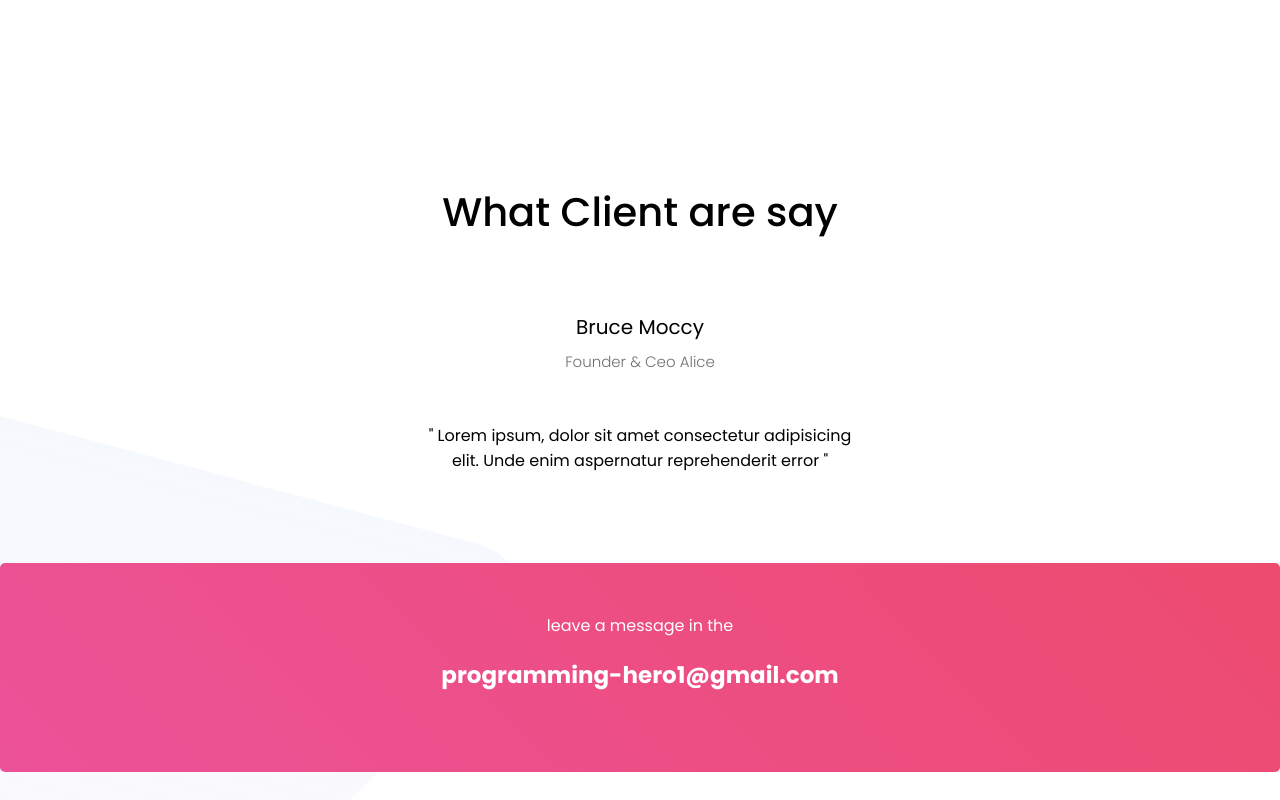
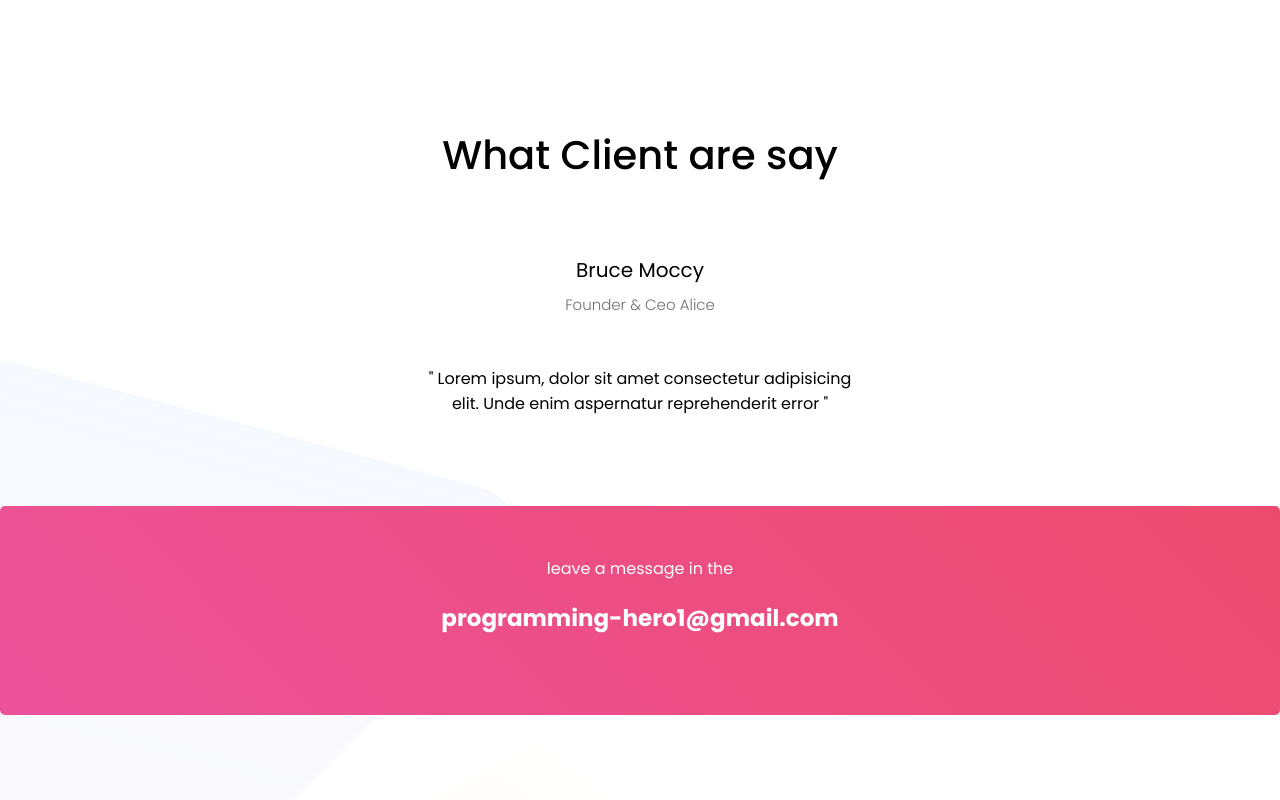
Before and after one commit to robin360/assignment1, a plain HTML site: page index.html in a window 1280 px wide. Shown: the part 2460-3260 px from the top of the page. Drawn offline with Linux system fonts and the light colour scheme.

Commit message:
alhamdulillah done

```diff
--- a/style.css
+++ b/style.css
@@ -89,7 +89,7 @@ p{
 
 .client{
     text-align: center;
-    margin-top: 90px;
+    margin-top: 30px;
     background-image: url(images/footer-bg.png);
     height: 100vh;
 }
```
